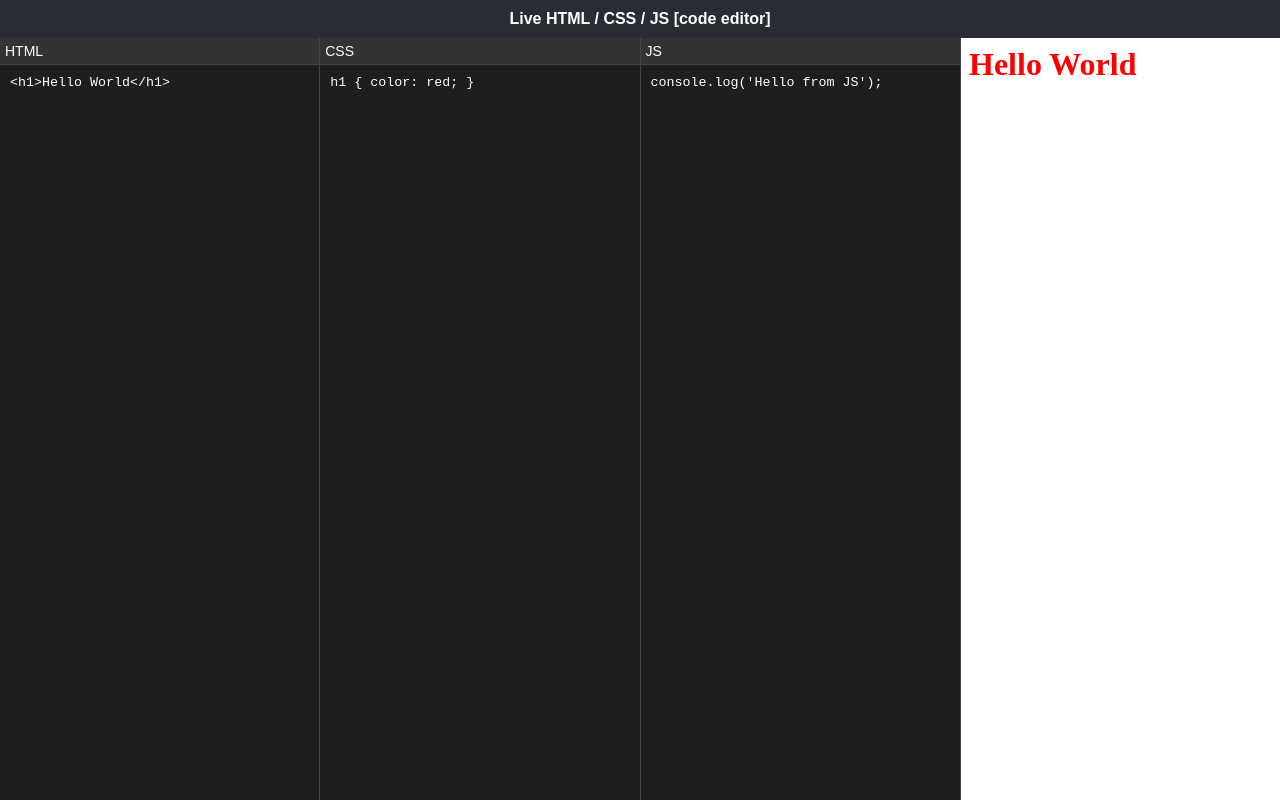
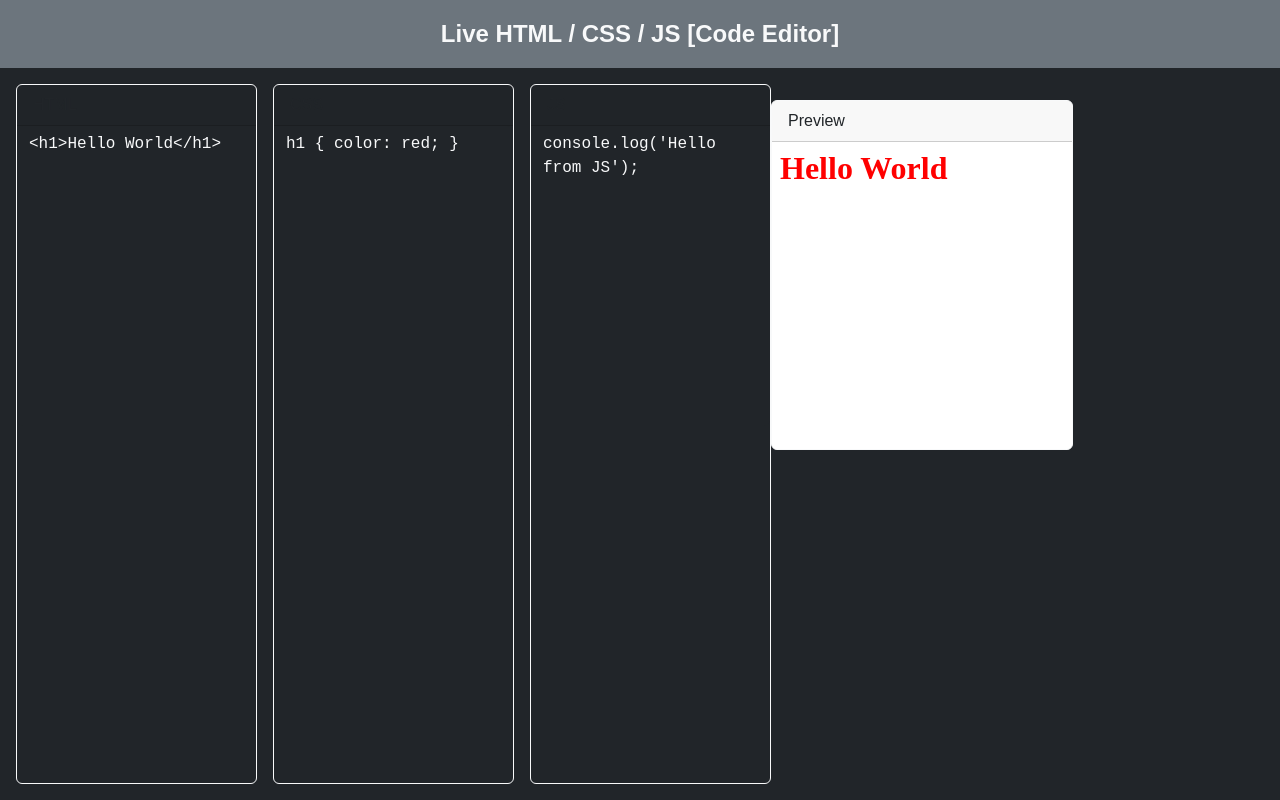
Before and after one commit to shyamasish09/Live-code-editor-, a plain HTML site: page index.html in a window 1280 px wide. Drawn offline with nearby package versions, Linux system fonts and the light colour scheme.

Commit message:
update index.html

```diff
--- a/index.html
+++ b/index.html
@@ -5,31 +5,62 @@
   <meta http-equiv="X-UA-Compatible" content="IE=Edge">
   <meta name="viewport" content="width=device-width, initial-scale=1">
 
-  <title>HTML</title>
+  <title>Live Code Editor</title>
 
-  <!-- HTML -->
-
+  <!-- Bootstrap CSS -->
+  <link href="https://cdn.jsdelivr.net/npm/bootstrap@5.3.3/dist/css/bootstrap.min.css" rel="stylesheet">
 
   <!-- Custom Styles -->
   <link rel="stylesheet" href="style.css">
 </head>
-<body>
-<header>Live HTML / CSS / JS [code editor]</header>
-<main>
-    <div class="editor">
-        <div class="label">HTML</div>
-        <textarea id="htmlCode" placeholder="Type HTML here..."><h1>Hello World</h1></textarea>
+<body class="bg-dark text-light">
+
+<header class="bg-secondary text-center py-3 fs-4 fw-bold">
+  Live HTML / CSS / JS [Code Editor]
+</header>
+
+<main class="container-fluid p-3">
+  <div class="row g-3">
+    <div class="col-md-4">
+      <div class="card bg-dark border-light h-100">
+        <div class="card-header">HTML</div>
+        <div class="card-body p-0">
+          <textarea id="htmlCode" class="form-control bg-dark text-light border-0" rows="12" placeholder="Type HTML here..."><h1>Hello World</h1></textarea>
         </div>
-    <div class="editor">
-        <div class="label">CSS</div>
-        <textarea id="cssCode" placeholder="Type CSS here...">h1 { color: red; }</textarea>
       </div>
-    <div class="editor">
-        <div class="label">JS</div>
-        <textarea id="jsCode" placeholder="Type JavaScript here...">console.log('Hello from JS');</textarea>
     </div>
-    <iframe id="preview"></iframe>
+
+    <div class="col-md-4">
+      <div class="card bg-dark border-light h-100">
+        <div class="card-header">CSS</div>
+        <div class="card-body p-0">
+          <textarea id="cssCode" class="form-control bg-dark text-light border-0" rows="12" placeholder="Type CSS here...">h1 { color: red; }</textarea>
+        </div>
+      </div>
+    </div>
+
+    <div class="col-md-4">
+      <div class="card bg-dark border-light h-100">
+        <div class="card-header">JS</div>
+        <div class="card-body p-0">
+          <textarea id="jsCode" class="form-control bg-dark text-light border-0" rows="12" placeholder="Type JavaScript here...">console.log('Hello from JS');</textarea>
+        </div>
+      </div>
+    </div>
+  </div>
+
+  <div class="mt-3">
+    <div class="card border-light">
+      <div class="card-header">Preview</div>
+      <div class="card-body p-0">
+        <iframe id="preview" class="w-100" style="height:300px;"></iframe>
+      </div>
+    </div>
+  </div>
 </main>
+
+<!-- Bootstrap JS Bundle -->
+<script src="https://cdn.jsdelivr.net/npm/bootstrap@5.3.3/dist/js/bootstrap.bundle.min.js"></script>
 
 <script>
 function updatePreview() {
@@ -49,5 +80,4 @@ document.querySelectorAll("textarea").forEach(area => {
 updatePreview();
 </script>
 </body>
-
 </html>
```
Lines whose indentation alone changed are shown as unchanged.
